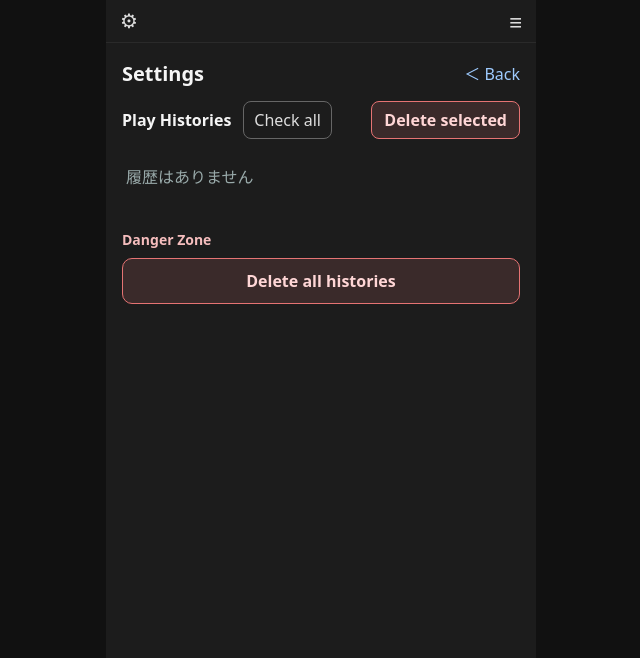
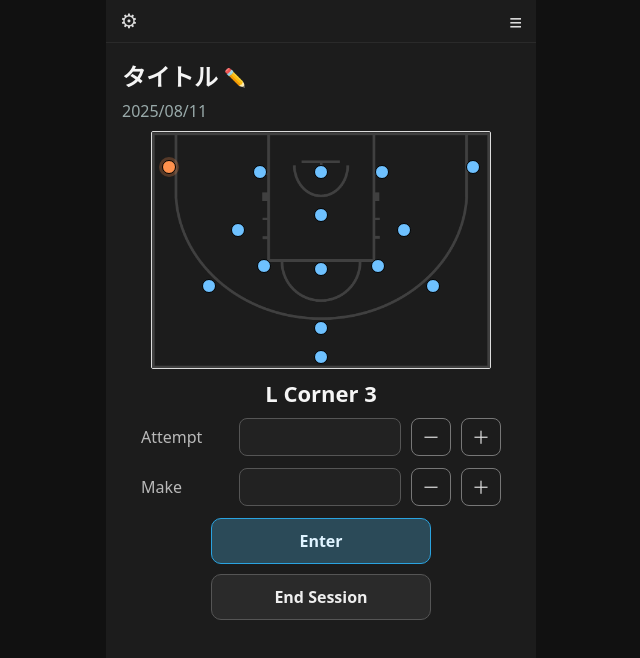
Before and after one commit to tatejun0202/bball-web, a Next.js app in the folder bball-web/: page /session in a window 1280 px wide. Shown: the top 658 px of the page, without its empty margins (319-959 px from the left). Built offline with nearby package versions, Linux system fonts and the light colour scheme.

Commit message:
session sauce code fix

```diff
--- a/bball-web/src/app/session/page.tsx
+++ b/bball-web/src/app/session/page.tsx
@@ -1,205 +1,241 @@
-// src/app/settings/page.tsx
 'use client'
 import { useEffect, useMemo, useState } from 'react'
-import Link from 'next/link'
-import type { Route } from 'next'
-import { listSessions, deleteSessionsCascade, clearAllHistory } from '@/db/repositories'
-import type { Session } from '@/db/dexie'
+import { useRouter } from 'next/navigation'
+import Court from '@/components/CourtImageSpots'
+import { SPOTS } from '@/constants/spots'
+import {
+  addDrillResult, getOrCreateActiveSession, endSession, listZones,
+  getSession, updateSessionTitle,ensureSeedZones
+} from '@/db/repositories'
+import type { Zone } from '@/db/dexie'
+import { useEdgeSwipeToHistory } from '@/hooks/useEdgeSwipeToHistory'
+import type { NewDrillResult } from '@/db/types'
 
-function fmt(ts?: number) {
-  if (!ts) return '-'
-  const d = new Date(ts)
-  return `${d.getFullYear()}/${String(d.getMonth() + 1).padStart(2, '0')}/${String(d.getDate()).padStart(2, '0')}`
+
+/** 入力の正規化: 数字以外を除去 → 空なら ''、それ以外は整数文字に */
+function normalizeNumString(raw: string) {
+  const onlyDigits = raw.replace(/\D/g, '')
+  if (onlyDigits === '') return ''
+  return String(parseInt(onlyDigits, 10)) // 先頭ゼロを自動除去
 }
+/** 文字列→数値（空なら0） */
+const toInt = (s: string) => (s === '' ? 0 : parseInt(s, 10))
 
-export default function SettingsPage() {
-  const [sessions, setSessions] = useState<Session[]>([])
-  const [selected, setSelected] = useState<Record<number, boolean>>({})
+export default function SessionPage() {
+  const router = useRouter()
+  useEdgeSwipeToHistory({ edgeStartRatio: 1/3, threshold: 80, maxPull: 160, flingMs: 220 })
+
+  const [sessionId, setSessionId] = useState<number>()
+  const [zones, setZones] = useState<Zone[]>([])
+  const [activeSpotId, setActiveSpotId] = useState<number>(SPOTS[0].id)
+
+  // タイトル（セッションごとに保存）
+  const [title, setTitle] = useState('タイトル')
+  const [editingTitle, setEditingTitle] = useState(false)
+
+  // ← 数値は string で管理：iOS Safari の 0 固定/先頭ゼロ問題を回避
+  const [attemptsStr, setAttemptsStr] = useState<string>('') // '' は空
+  const [makesStr, setMakesStr] = useState<string>('')
+
+  // 派生の数値（保存/検証用）
+  const attempts = useMemo(() => toInt(attemptsStr), [attemptsStr])
+  const makes    = useMemo(() => toInt(makesStr),    [makesStr])
 
   useEffect(() => {
-    ;(async () => {
-      const ss = await listSessions()
-      setSessions(ss)
-      setSelected({})
+    (async () => {
+      await ensureSeedZones()
+      const sid = await getOrCreateActiveSession()
+      setSessionId(sid)
+      const s = await getSession(sid)
+      if (s?.note) setTitle(s.note)
+      setZones(await listZones())
     })().catch(console.error)
   }, [])
 
-  const allChecked = useMemo(() => {
-    if (sessions.length === 0) return false
-    return sessions.every(s => selected[s.id!] === true)
-  }, [sessions, selected])
+  async function commitTitle() {
+    if (!sessionId) return
+    await updateSessionTitle(sessionId, title.trim())
+    setEditingTitle(false)
+  }
 
-  const selectedIds = useMemo(
-    () => sessions.filter(s => selected[s.id!]).map(s => s.id!) as number[],
-    [sessions, selected]
+  const zoneId = useMemo(() => {
+    const is3 = SPOTS.find(s => s.id === activeSpotId)?.is3pt
+    const match = zones.find(z => Boolean(z.is3pt) === Boolean(is3))
+    return match?.id
+  }, [zones, activeSpotId])
+
+  const canSave = useMemo(
+    () => Boolean(sessionId && zoneId) && attempts > 0 && makes >= 0 && attempts >= makes, // ★ attempts>0 推奨
+    [sessionId, zoneId, attempts, makes]
   )
 
-  async function refresh() {
-    const ss = await listSessions()
-    setSessions(ss)
-    setSelected({})
+
+
+  async function save() {
+    if (!canSave || !sessionId || !zoneId) return
+    const payload: NewDrillResult = {
+      sessionId, zoneId, spotId: activeSpotId, attempts, makes
+    }
+    await addDrillResult(payload)
+    setAttemptsStr(''); setMakesStr('')
   }
 
-  async function onDeleteSelected() {
-    if (selectedIds.length === 0) return
-    if (!window.confirm(`${selectedIds.length}件の履歴を削除します。よろしいですか？`)) return
-    await deleteSessionsCascade(selectedIds)
-    await refresh()
-    alert('削除しました')
-  }
 
-  async function onDeleteAll() {
-    if (sessions.length === 0) return
-    if (!window.confirm('すべての履歴を削除します。この操作は取り消せません。')) return
-    await clearAllHistory()
-    await refresh()
-    alert('全削除しました')
+  const dateLabel = (() => {
+    const d = new Date()
+    return `${d.getFullYear()}/${String(d.getMonth()+1).padStart(2, '0')}/${String(d.getDate()).padStart(2, '0')}`
+  })()
+
+  const activeSpot = SPOTS.find(s => s.id === activeSpotId)
+
+  // ±ボタンのヘルパ
+  const incStr = (s: string, delta: number) => {
+    const next = Math.max(0, toInt(s) + delta)
+    return String(next)
   }
 
   return (
-    <main style={{ padding: 16 }}>
+    <main className="page-fit" style={{ padding: 16 }}>
+      {/* タイトル行（ペンで編集） */}
       <div style={{ display: 'flex', alignItems: 'center', justifyContent: 'space-between' }}>
-        <h1 style={{ fontSize: 20, fontWeight: 800 }}>Settings</h1>
-        <Link href={'/history' as Route} style={{ color: '#9ecbff' }}>
-          ＜ Back
-        </Link>
+        <div>
+          {editingTitle ? (
+            <input
+              value={title}
+              onChange={e => setTitle(e.target.value)}
+              onBlur={commitTitle}
+              onKeyDown={e => { if (e.key === 'Enter') commitTitle() }}
+              autoFocus
+              style={{
+                fontSize: 24, fontWeight: 800, padding: '2px 6px',
+                border: '1px solid #555', borderRadius: 4, background: '#222', color: '#fff'
+              }}
+            />
+          ) : (
+            <div style={{ display: 'flex', alignItems: 'center', gap: 6 }}>
+              <div style={{ fontSize: 24, fontWeight: 800 }}>{title}</div>
+              <button
+                type="button"
+                onClick={() => setEditingTitle(true)}
+                aria-label="edit title"
+                style={{ background: 'none', border: 'none', cursor: 'pointer', color: '#9aa', fontSize: 18, WebkitTapHighlightColor: 'transparent' }}
+              >✏️</button>
+            </div>
+          )}
+          <div style={{ color: '#9aa', marginTop: 4 }}>{dateLabel}</div>
+        </div>
       </div>
 
-      {/* 履歴の選択削除 */}
-      <section style={{ marginTop: 12 }}>
-        <div style={{ display: 'flex', alignItems: 'center', gap: 12 }}>
-          <h2 style={{ fontSize: 16, fontWeight: 700 }}>Play Histories</h2>
-          <button
-            type="button"
-            onClick={() => {
-              if (allChecked) {
-                setSelected({})
-              } else {
-                const next: Record<number, boolean> = {}
-                for (const s of sessions) next[s.id!] = true
-                setSelected(next)
-              }
-            }}
-            style={{
-              border: '1px solid #666',
-              background: 'none',
-              color: '#ddd',
-              borderRadius: 8,
-              padding: '6px 10px',
-              cursor: 'pointer',
-              // ★iOS対策
-              WebkitTapHighlightColor: 'transparent',
-              WebkitAppearance: 'none',
-              touchAction: 'manipulation'
-            }}
-          >
-            {allChecked ? 'Uncheck all' : 'Check all'}
-          </button>
+      {/* コート */}
+      <div style={{ marginTop: 8 }}>
+        <Court width={340} activeId={activeSpotId} onSelect={setActiveSpotId} flipY />
+      </div>
 
-          <button
-            type="button"
-            onClick={onDeleteSelected}
-            disabled={selectedIds.length === 0}
-            style={{
-              marginLeft: 'auto',
-              border: '1px solid #e57373',
-              background: selectedIds.length ? '#7a2e2e' : '#3a2a2a',
-              color: '#ffd6d6',
-              borderRadius: 8,
-              padding: '6px 12px',
-              fontWeight: 700,
-              cursor: selectedIds.length ? 'pointer' : 'not-allowed',
-              // ★iOS対策
-              WebkitTapHighlightColor: 'transparent',
-              WebkitAppearance: 'none',
-              touchAction: 'manipulation'
-            }}
-          >
-            Delete selected
-          </button>
-        </div>
+      {/* スポット名 */}
+      <div style={{ marginTop: 8, fontSize: 22, fontWeight: 800, textAlign: 'center' }}>
+        {activeSpot?.label ?? '-'}
+      </div>
 
-        <ul style={{ marginTop: 10, display: 'grid', gap: 6 }}>
-          {sessions.map(s => {
-            const cid = `chk-${s.id}`
-            const href: Route = `/result/${String(s.id)}` as Route
-            return (
-              <li
-                key={s.id}
-                style={{
-                  display: 'grid',
-                  gridTemplateColumns: '24px 1fr auto',
-                  alignItems: 'center',
-                  gap: 10,
-                  padding: '10px 6px',
-                  borderBottom: '1px solid #2a2a2a'
-                }}
-              >
-                <input
-                  id={cid}
-                  type="checkbox"
-                  checked={Boolean(selected[s.id!])}
-                  onChange={e => setSelected(prev => ({ ...prev, [s.id!]: e.target.checked }))}
-                />
-                <label htmlFor={cid} style={{ cursor: 'pointer' }}>
-                  <div style={{ fontWeight: 700 }}>
-                    {s.note || 'Session'}
-                    {!s.endedAt && (
-                      <span
-                        style={{
-                          marginLeft: 8,
-                          fontSize: 11,
-                          fontWeight: 800,
-                          color: '#fff',
-                          background: '#d22',
-                          padding: '2px 6px',
-                          borderRadius: 999
-                        }}
-                      >
-                        current
-                      </span>
-                    )}
-                  </div>
-                  <div style={{ fontSize: 12, color: '#9aa', marginTop: 2 }}>
-                    {fmt(s.startedAt)}
-                    {s.endedAt ? ` 〜 ${fmt(s.endedAt)}` : ''}
-                  </div>
-                </label>
-                <Link href={href} style={{ color: '#9ecbff', whiteSpace: 'nowrap' }}>
-                  View ›
-                </Link>
-              </li>
-            )
-          })}
-          {sessions.length === 0 && <li style={{ padding: '16px 4px', color: '#9aa' }}>履歴はありません</li>}
-        </ul>
-      </section>
+      {/* Attempt / Make：直接入力（text+numeric）＋ ± */}
+      <div style={{ marginTop: 8, display: 'grid', gap: 12, width: '100%', maxWidth: 360, marginInline: 'auto' }}>
+        <Row
+          label="Attempt"
+          value={attemptsStr}
+          onChange={(raw) => setAttemptsStr(normalizeNumString(raw))}
+          onMinus={() => setAttemptsStr(v => incStr(v, -1))}
+          onPlus={() => setAttemptsStr(v => incStr(v, +1))}
+        />
+        <Row
+          label="Make"
+          value={makesStr}
+          onChange={(raw) => setMakesStr(normalizeNumString(raw))}
+          onMinus={() => setMakesStr(v => incStr(v, -1))}
+          onPlus={() => setMakesStr(v => incStr(v, +1))}
+        />
+      </div>
 
-      {/* Danger Zone */}
-      <section style={{ marginTop: 24 }}>
-        <div style={{ fontSize: 14, color: '#f5bdbd', marginBottom: 8, fontWeight: 700 }}>Danger Zone</div>
+      {/* Enter / End Session */}
+      <div style={{ marginTop: 12, textAlign: 'center', display: 'grid', gap: 10, width: 220, marginInline: 'auto' }}>
         <button
-          type="button"
-          onClick={onDeleteAll}
-          disabled={sessions.length === 0}
+          type="button" // ← Safari対策
+          disabled={!canSave}
+          onClick={save}
           style={{
-            width: '100%',
-            border: '1px solid #e57373',
-            background: sessions.length ? '#7a2e2e' : '#3a2a2a',
-            color: '#ffd6d6',
-            borderRadius: 10,
-            padding: '10px 14px',
-            fontWeight: 800,
-            cursor: sessions.length ? 'pointer' : 'not-allowed',
-            // ★iOS対策
-            WebkitTapHighlightColor: 'transparent',
-            WebkitAppearance: 'none',
-            touchAction: 'manipulation'
+            padding: '10px 22px', borderRadius: 10,
+            background: canSave ? '#0ea5e9' : '#2b4a58',
+            color: '#dff3ff', border: '1px solid #2aa3e0',
+            fontWeight: 800, cursor: canSave ? 'pointer' : 'not-allowed',
+            WebkitTapHighlightColor: 'transparent', WebkitAppearance: 'none', touchAction: 'manipulation'
           }}
-        >
-          Delete all histories
-        </button>
-      </section>
+        >Enter</button>
+
+        <button
+          type="button" // ← Safari対策
+          disabled={!sessionId}
+          onClick={async () => {
+            if (!sessionId) return
+            await endSession(sessionId)
+            router.replace('/history') // 履歴へ
+          }}
+          style={{
+            padding: '10px 22px', borderRadius: 10,
+            background: '#2a2a2a', color: '#eee', border: '1px solid #555',
+            fontWeight: 800, cursor: 'pointer',
+            WebkitTapHighlightColor: 'transparent', WebkitAppearance: 'none', touchAction: 'manipulation'
+          }}
+        >End Session</button>
+      </div>
     </main>
   )
 }
+
+function Row({
+  label, value, onMinus, onPlus, onChange
+}:{
+  label: string
+  value: string               // ← string
+  onMinus: () => void
+  onPlus: () => void
+  onChange: (v: string) => void
+}) {
+  return (
+    <div
+      style={{
+        display: 'grid',
+        gridTemplateColumns: '88px minmax(0,1fr) 40px 40px',
+        alignItems: 'center',
+        gap: 10,
+        width: '100%'
+      }}
+    >
+      <div style={{ color: '#b9b9b9', textAlign: 'left' }}>{label}</div>
+      <input
+        type="text"             // ← Safari安定のため number は使わない
+        inputMode="numeric"     // 数字キーボード
+        pattern="\d*"
+        value={value}
+        onChange={e => onChange(e.target.value)}
+        style={{
+          height: 38,
+          border: '1px solid #555',
+          borderRadius: 8,
+          background: '#222',
+          color: '#fff',
+          textAlign: 'center',
+          fontSize: 18,
+          fontWeight: 700,
+          width: '100%',
+          boxSizing: 'border-box'
+        }}
+      />
+      <button type="button" onClick={onMinus}
+        style={{ height: 38, borderRadius: 8, background: 'none', border: '1px solid #777', color: '#ddd', fontSize: 18, cursor: 'pointer',
+          WebkitTapHighlightColor: 'transparent', WebkitAppearance: 'none', touchAction: 'manipulation' }}
+      >－</button>
+      <button type="button" onClick={onPlus}
+        style={{ height: 38, borderRadius: 8, background: 'none', border: '1px solid #777', color: '#ddd', fontSize: 18, cursor: 'pointer',
+          WebkitTapHighlightColor: 'transparent', WebkitAppearance: 'none', touchAction: 'manipulation' }}
+      >＋</button>
+    </div>
+  )
+}
--- a/bball-web/src/app/settings/page.tsx
+++ b/bball-web/src/app/settings/page.tsx
@@ -86,7 +86,11 @@ export default function SettingsPage() {
               color: '#ddd',
               borderRadius: 8,
               padding: '6px 10px',
-              cursor: 'pointer'
+              cursor: 'pointer',
+              // ★iOS対策
+              WebkitTapHighlightColor: 'transparent',
+              WebkitAppearance: 'none',
+              touchAction: 'manipulation'
             }}
           >
             {allChecked ? 'Uncheck all' : 'Check all'}
@@ -104,7 +108,11 @@ export default function SettingsPage() {
               borderRadius: 8,
               padding: '6px 12px',
               fontWeight: 700,
-              cursor: selectedIds.length ? 'pointer' : 'not-allowed'
+              cursor: selectedIds.length ? 'pointer' : 'not-allowed',
+              // ★iOS対策
+              WebkitTapHighlightColor: 'transparent',
+              WebkitAppearance: 'none',
+              touchAction: 'manipulation'
             }}
           >
             Delete selected
@@ -182,7 +190,11 @@ export default function SettingsPage() {
             borderRadius: 10,
             padding: '10px 14px',
             fontWeight: 800,
-            cursor: sessions.length ? 'pointer' : 'not-allowed'
+            cursor: sessions.length ? 'pointer' : 'not-allowed',
+            // ★iOS対策
+            WebkitTapHighlightColor: 'transparent',
+            WebkitAppearance: 'none',
+            touchAction: 'manipulation'
           }}
         >
           Delete all histories
```
